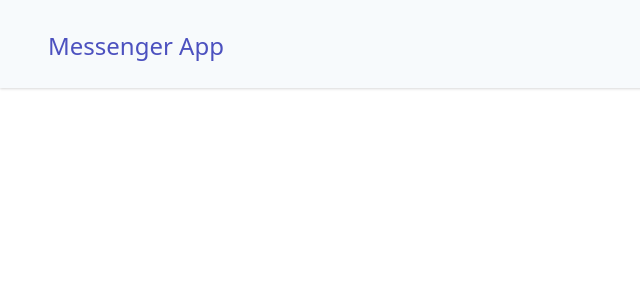
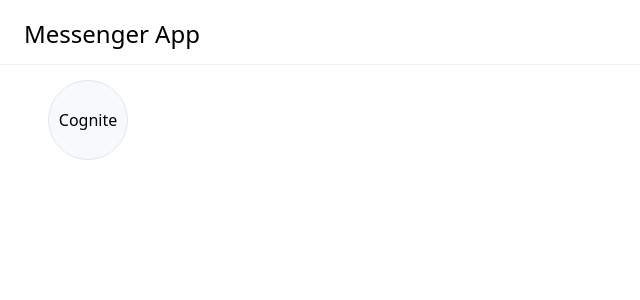
Before and after one commit to fernandolucchesi/messenger, a React (Create React App) app: page / in a window 1280 px wide. Shown: the top 300 px of the page, without its empty margins (0-640 px from the left). Built offline with nearby package versions, Linux system fonts and the light colour scheme.

Commit message:
Add initial layout and basic components.

```diff
--- a/src/App.js
+++ b/src/App.js
@@ -1,10 +1,14 @@
+import ContactList from "./components/ContactList";
+import Header from "./components/Header";
+
 function App() {
   return (
-    <div className="max-w mx-auto flex p-6 bg-gray-100 shadow">
-      <div className="ml-6 pt-1">
-        <h1 className="text-2xl text-indigo-700">Messenger App</h1>
+    <>
+      <Header />
+      <div className="container mx-auto h-screen shadow-2xl px-12 pt-20">
+        <ContactList />
       </div>
-    </div>
+    </>
   );
 }
 
--- /dev/null
+++ b/src/components/Contact.js
@@ -0,0 +1,14 @@
+import React from "react";
+
+function Contact(props) {
+  return (
+    <div
+      class="rounded-full h-20 w-20 flex border items-center justify-center bg-gray-100 cursor-pointer"
+      onClick={props.onClick}
+    >
+      {props.name}
+    </div>
+  );
+}
+
+export default Contact;
--- /dev/null
+++ b/src/components/ContactList.js
@@ -0,0 +1,12 @@
+import React from "react";
+import Contact from "./Contact";
+
+function ContactList() {
+  return (
+    <div className="flex">
+      <Contact name="Cognite" />
+    </div>
+  );
+}
+
+export default ContactList;
--- /dev/null
+++ b/src/components/Header.js
@@ -0,0 +1,13 @@
+import React from "react";
+
+export default function Header() {
+  return (
+    <header className="bg-white border-b border-gray-200 fixed top-0 inset-x-0">
+      <nav className="container m-auto flex items-center h-16 sm:px-0">
+        <div className="ml-6 pt-1">
+          <h1 className="text-2xl text-black-700">Messenger App</h1>
+        </div>
+      </nav>
+    </header>
+  );
+}
```
